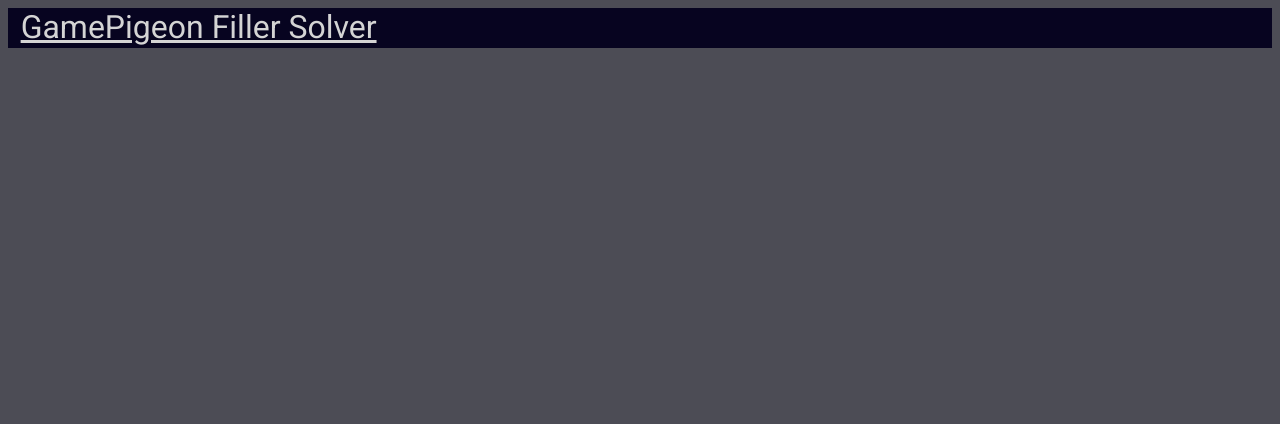
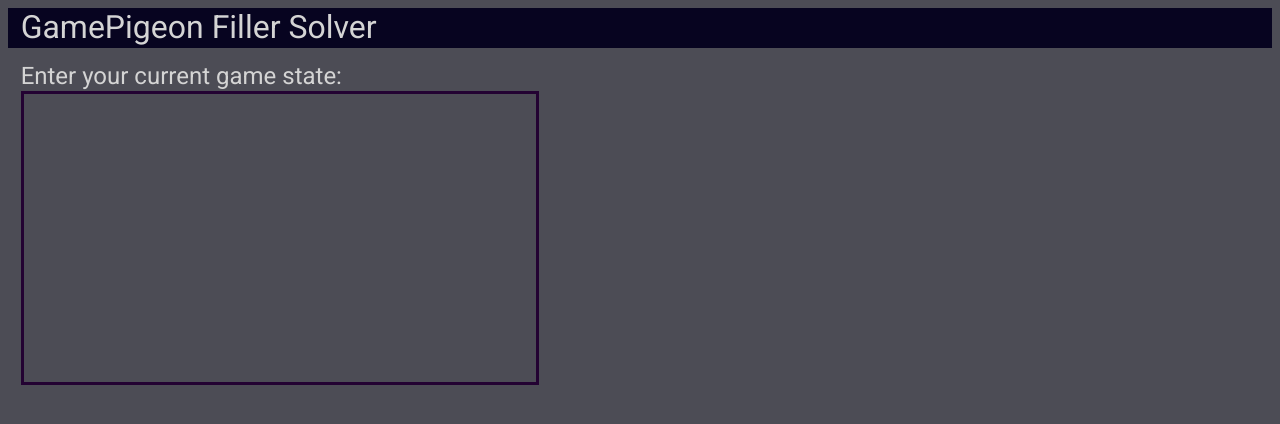
Before and after one commit to ItsAsShrimpleAsThat/ItsAsShrimpleAsThat.github.io, a plain HTML site: page sillies/fillersolver/index.html in a window 1280 px wide. Drawn offline with Linux system fonts and the light colour scheme.

Commit message:
added box and text and styles
re-learning html and css because im bad

```diff
--- a/sillies/fillersolver/index.html
+++ b/sillies/fillersolver/index.html
@@ -13,5 +13,10 @@
         <div class = "topbar">
             <p class="bigtitle">GamePigeon Filler Solver</p>
         </div>
+
+        <div class = "colorinputflex">
+            <p class = "smalltext">Enter your current game state:</p>
+            <div class = "colorinput"></div>
+        </div>
     </body>
 </html>
--- a/sillies/fillersolver/style.css
+++ b/sillies/fillersolver/style.css
@@ -7,8 +7,8 @@ body
 {
     color: rgb(212, 212, 212);
     font-family: "Roboto", sans-serif;
-    text-decoration-line: underline;
-    margin-top: 0;
+    margin-top: auto;
+    position:relative;
     margin-left: 1%;
     font-size: xx-large;
 }
@@ -21,3 +21,27 @@ body
     margin-top:       0.5%;
     padding:          0px;
 }
+
+.colorinput
+{
+    border: 3px rgb(35, 2, 50) solid;
+    width: 384pt;
+    height: 216pt;
+}
+
+.smalltext
+{
+    color: rgb(212, 212, 212);
+    font-family: "Roboto", sans-serif;
+    margin-top: 1pt;
+    margin-bottom: 1pt;
+    font-size: x-large;
+}
+
+.colorinputflex
+{
+    display: flex;
+    flex-direction: column;
+    margin-top: 1%;
+    margin-left: 1%;
+}
```
